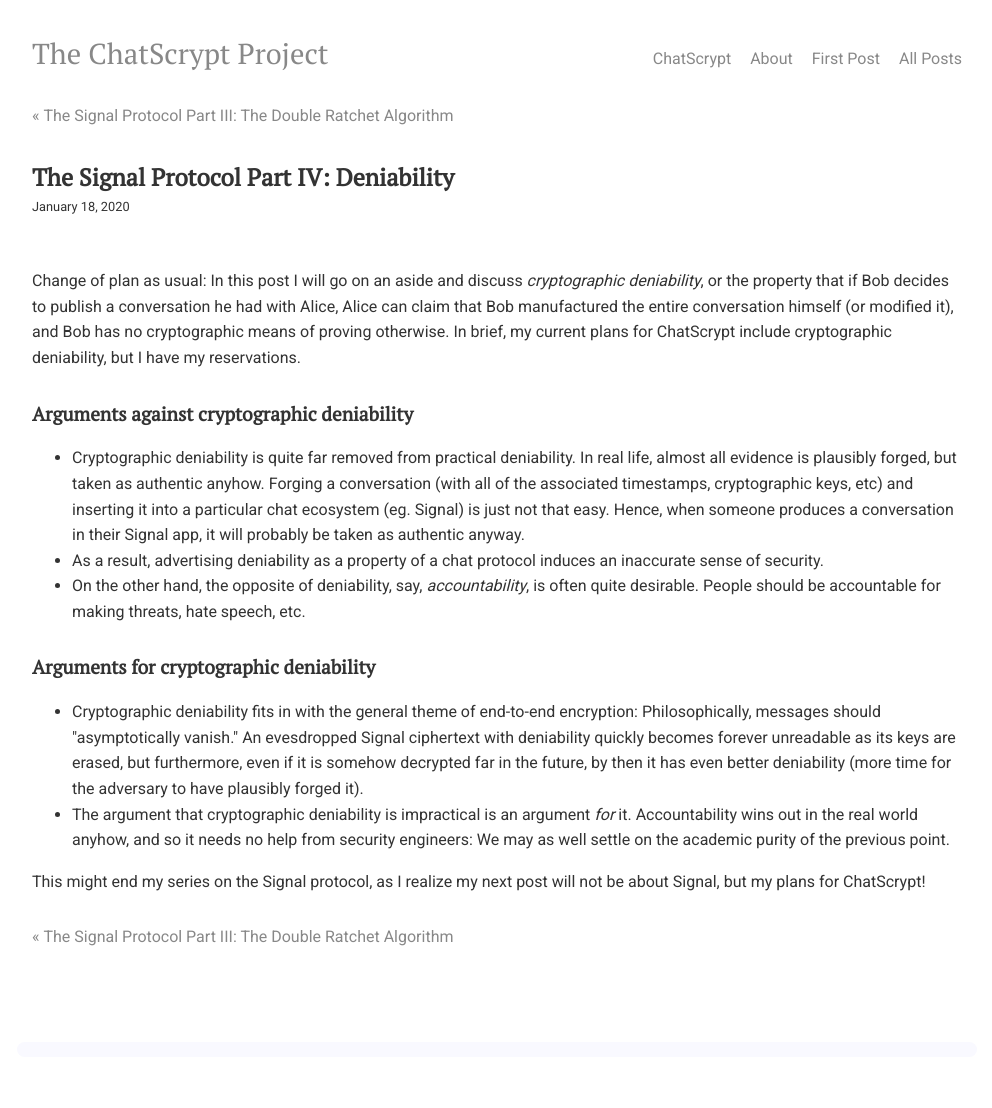
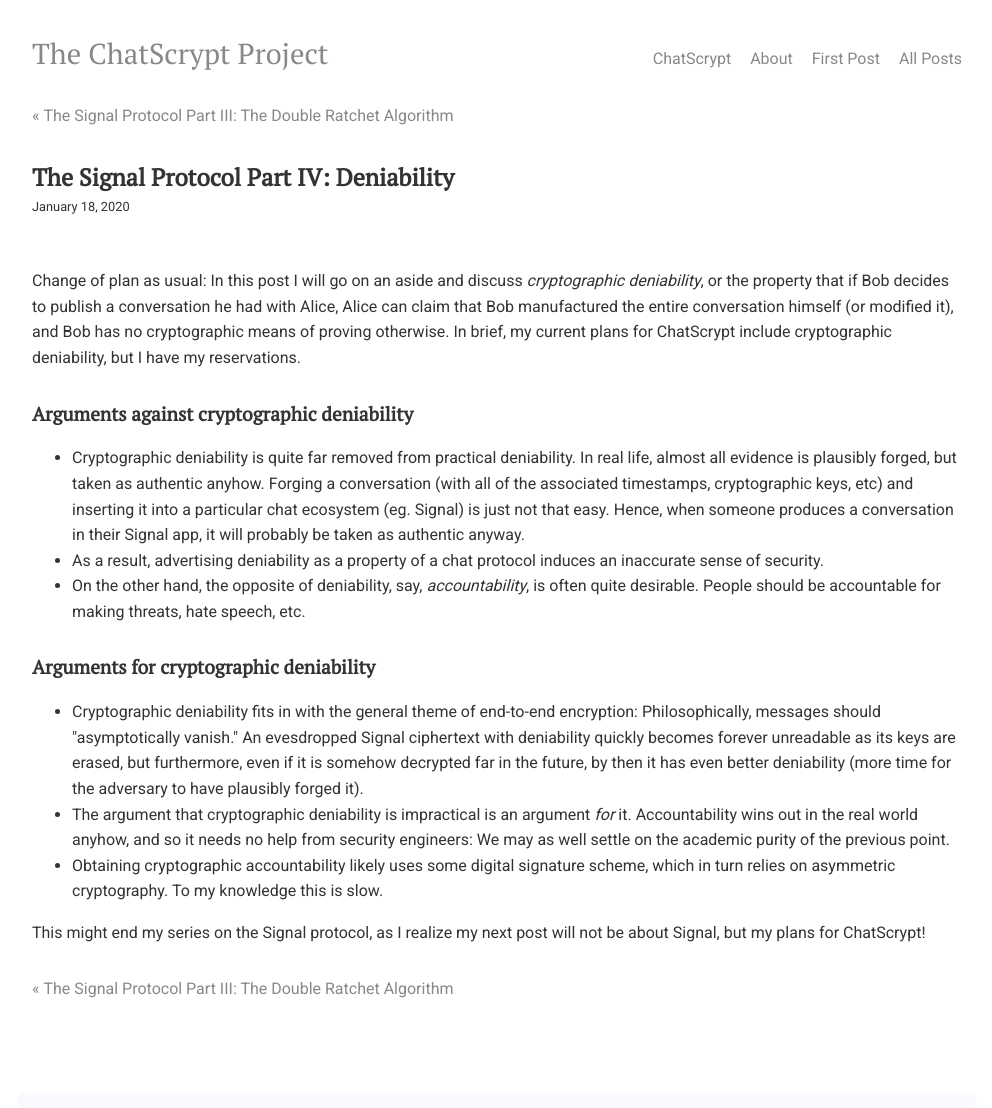
Before and after one commit to chatscrypt/chatscrypt.github.io, a Jekyll site: the page built from _posts/2020-01-18-thie-signal-protocol-part-iv-deniability.html, in a window 1280 px wide. Shown: the whole page, without its empty margins (143-1135 px from the left). Built offline with Jekyll 4.4.1, drawn with Linux system fonts in a browser that asks for light colours; comment, search, counter and statistics services are not loaded; before the commit the page ends 1057 px from its top, so only the background shows below that.

Commit message:
Update 2020-01-18-thie-signal-protocol-part-iv-deniability.html

```diff
--- a/_posts/2020-01-18-thie-signal-protocol-part-iv-deniability.html
+++ b/_posts/2020-01-18-thie-signal-protocol-part-iv-deniability.html
@@ -26,6 +26,8 @@ Change of plan as usual: In this post I will go on an aside and discuss <i>crypt
 <li> Cryptographic deniability fits in with the general theme of end-to-end encryption: Philosophically, messages should "asymptotically vanish." An evesdropped Signal ciphertext with deniability quickly becomes forever unreadable as its keys are erased, but furthermore, even if it is somehow decrypted far in the future, by then it has even better deniability (more time for the adversary to have plausibly forged it).
 
 <li> The argument that cryptographic deniability is impractical is an argument <i>for</i> it. Accountability wins out in the real world anyhow, and so it needs no help from security engineers: We may as well settle on the academic purity of the previous point.
+
+<li> Obtaining cryptographic accountability likely uses some digital signature scheme, which in turn relies on asymmetric cryptography. To my knowledge this is slow.
 </ul>
 
 This might end my series on the Signal protocol, as I realize my next post will not be about Signal, but my plans for ChatScrypt!
```
